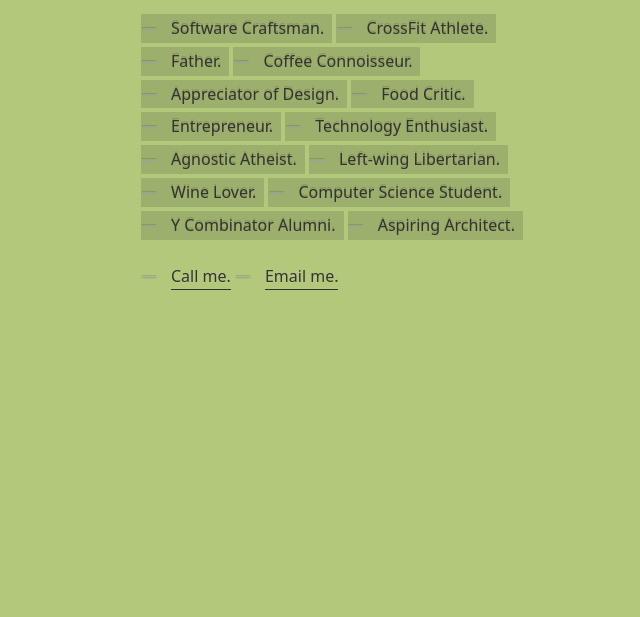
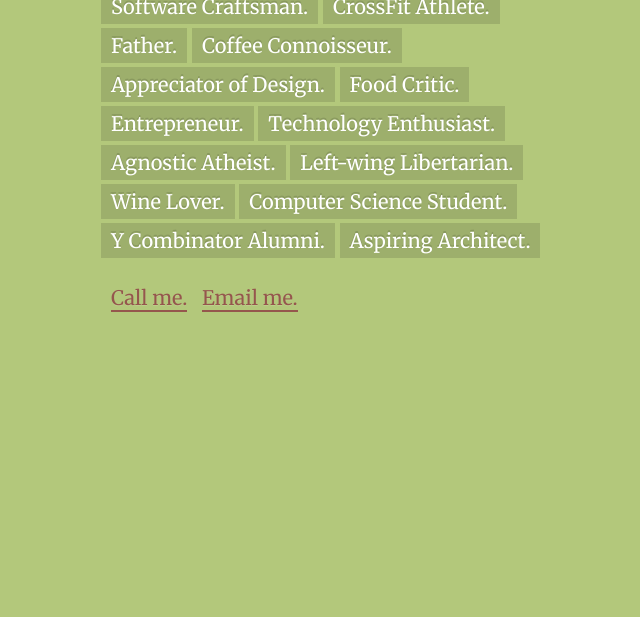
Before and after one commit to YiPianYe/huwme, a plain HTML site: page troels.html in a window 1280 px wide. Shown: the part 183-800 px from the top of the page, without its empty margins (259-899 px from the left). Drawn offline with Linux system fonts and the light colour scheme.

Commit message:
Update troels.html

```diff
--- a/troels.html
+++ b/troels.html
@@ -72,8 +72,6 @@
       ul { margin: 1em auto auto; }
     }
   </style>
- <link href="https://cdn.jsdelivr.net/gh/YiPianYe/huwme/doks/assets/css/blue-style.css" rel="stylesheet" type="text/css" />
-
  <link href="http://fonts.loli.net/css?family=Merriweather:400" rel="stylesheet" type="text/css" />
 </head>
 
```
